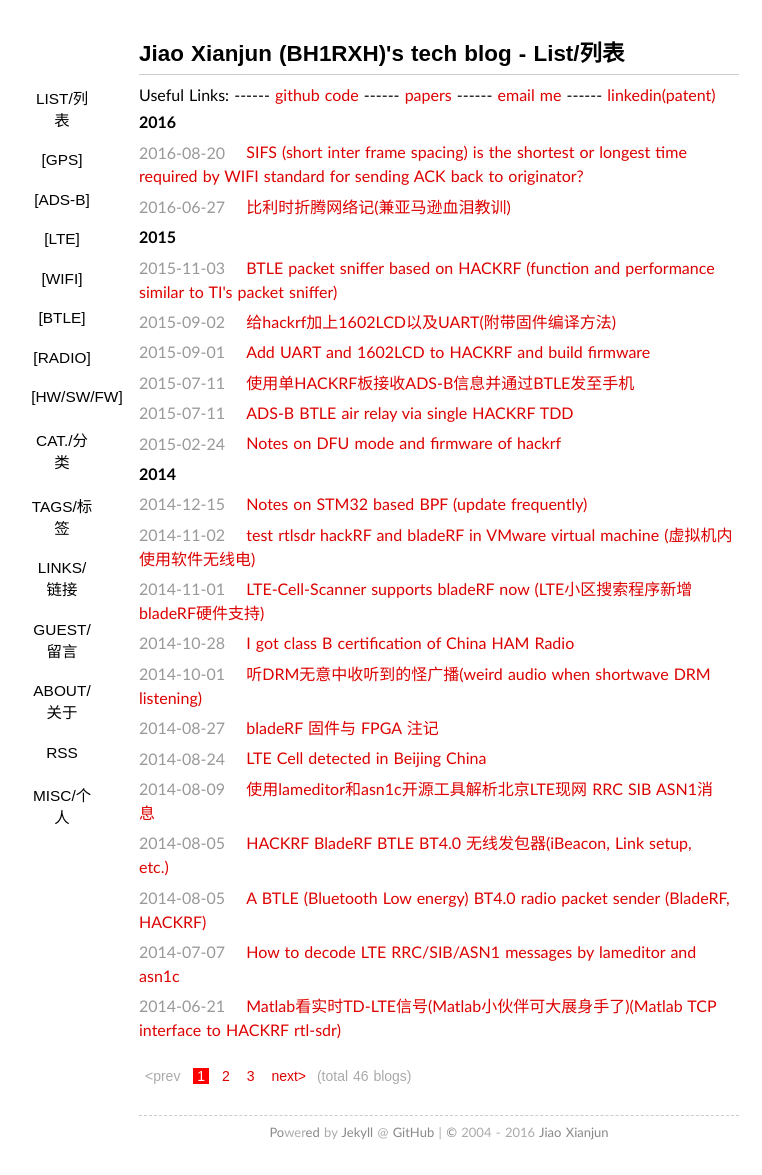
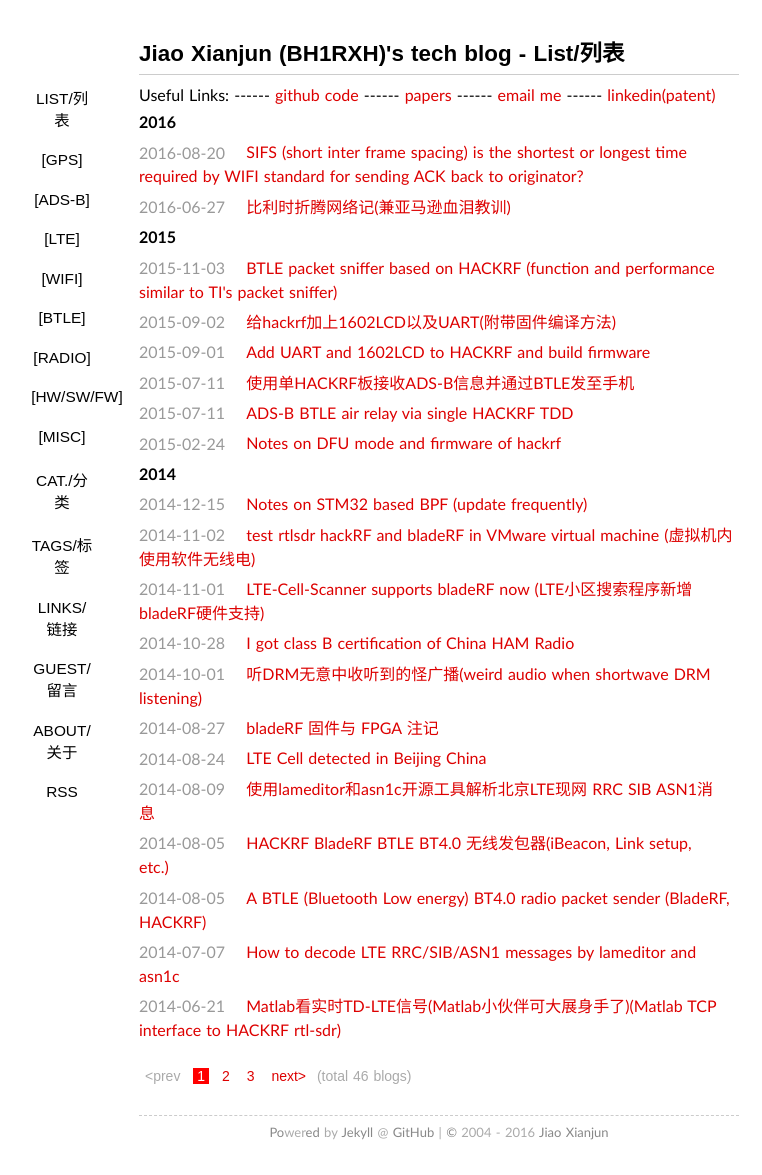
Before and after one commit to sdr-x/sdr-x.github.io, a Jekyll site: the page built from index.html, in a window 1280 px wide. Shown: the whole page, without its empty margins (201-963 px from the left). Built offline with Jekyll 4.4.1, drawn with Linux system fonts in a browser that asks for light colours; some web fonts are replaced; the list of posts is cut into pages by our own code; comment, search, counter and statistics services are not loaded.

Commit message:
Update default.html

```diff
--- a/_layouts/default.html
+++ b/_layouts/default.html
@@ -25,13 +25,13 @@
         <span><a title="BTLE" class="" href="/cat-btle/">[BTLE]</a></span>
         <span><a title="Radio" class="" href="/cat-radio/">[Radio]</a></span>
         <span><a title="Hardware/Software/Firmware" class="" href="/cat-hw-sw-fw/">[HW/SW/FW]</a></span>
+        <span><a title="MISC" class="" href="/cat-misc/">[MISC]</a></span>
         <span><a title="Cat./分类" class="" href="/categories/">Cat./分类</a></span>
         <span><a title="Tags/标签" class="" href="/tags/">Tags/标签</a></span>
         <span><a title="Links/链接" class="" href="/links/">Links/链接</a></span>
         <span><a title="Guest/留言" class="" href="/guestbook/">Guest/留言</a></span>
         <span><a title="About/关于" class="" href="/about/">About/关于</a></span>
         <span><a title="RSS" class="" href="/feed/" target="_blank">RSS</a></span>
-        <span><a title="Misc/个人" class="" href="/personal_misc/">Misc/个人</a></span>
         </nav>
         <article class="content">
         {{ content }}
```
